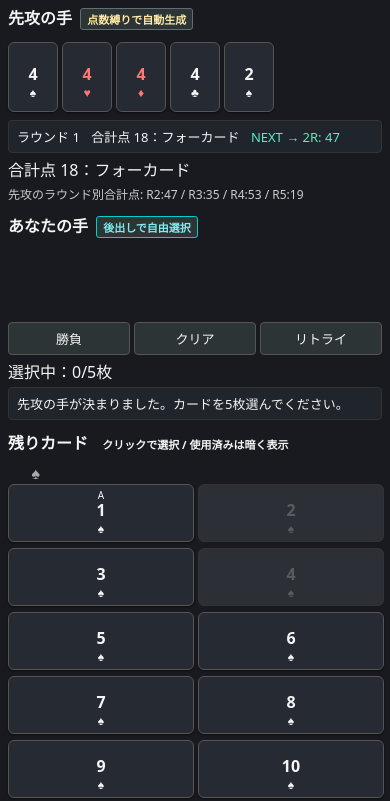
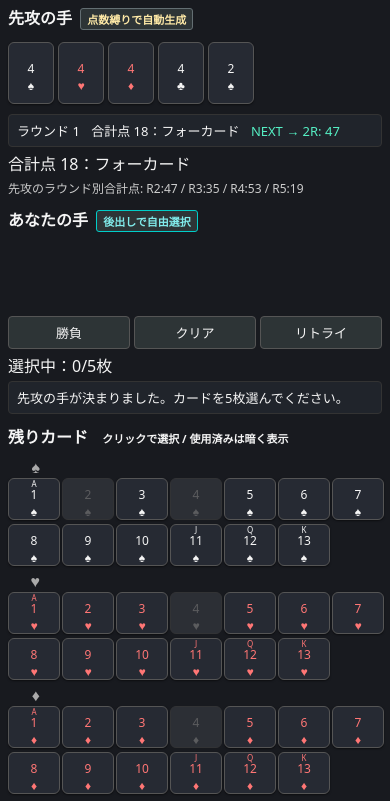
Before and after one commit to analyze88/poker-game, a plain HTML site: page index.html in a window 390 px wide. Shown: the part 40-841 px from the top of the page. Drawn offline with Linux system fonts and the light colour scheme.

Commit message:
Add files via upload

```diff
--- a/index.html
+++ b/index.html
@@ -147,10 +147,9 @@
     .tag-danger { background: #2d3436; color: #ff7675; border: 1px solid #d63031; }
     .tag-ok { background: #2d3436; color: #55efc4; border: 1px solid #00b894; }
 
-    .rank-top {
-      font-size: 10px;
-      line-height: 10px;
-      margin-bottom: 2px;
+    .rank-top { font-size: 8px; margin-bottom: 0; }
+    .rank-mid { font-size: 12px; line-height: 12px; }
+    .suit     { font-size: 10px; margin-top: 0; }
     }
 
     .rank-mid {
@@ -237,8 +236,8 @@
       }
 
       .hand .card {
-        width: 48px;
-        height: 68px;
+        width: 44px;
+        height: 60px;
       }
 
       /* あなたの手の3ボタン横並び用 */
@@ -257,14 +256,15 @@
 
       .cards-row {
         display: grid;
-        grid-template-columns: repeat(2, minmax(0, 1fr));
-        gap: 6px;
+        grid-template-columns: repeat(7, 1fr); /* 横7枚 */
+        gap: 4px;
       }
 
       .cards-row .card {
         width: 100%;
-        height: 56px;
-        font-size: 13px;
+        height: 40px;      /* 小さめ */
+        padding: 0;
+        font-size: 10px;
       }
 
       .rule-btn {
```
